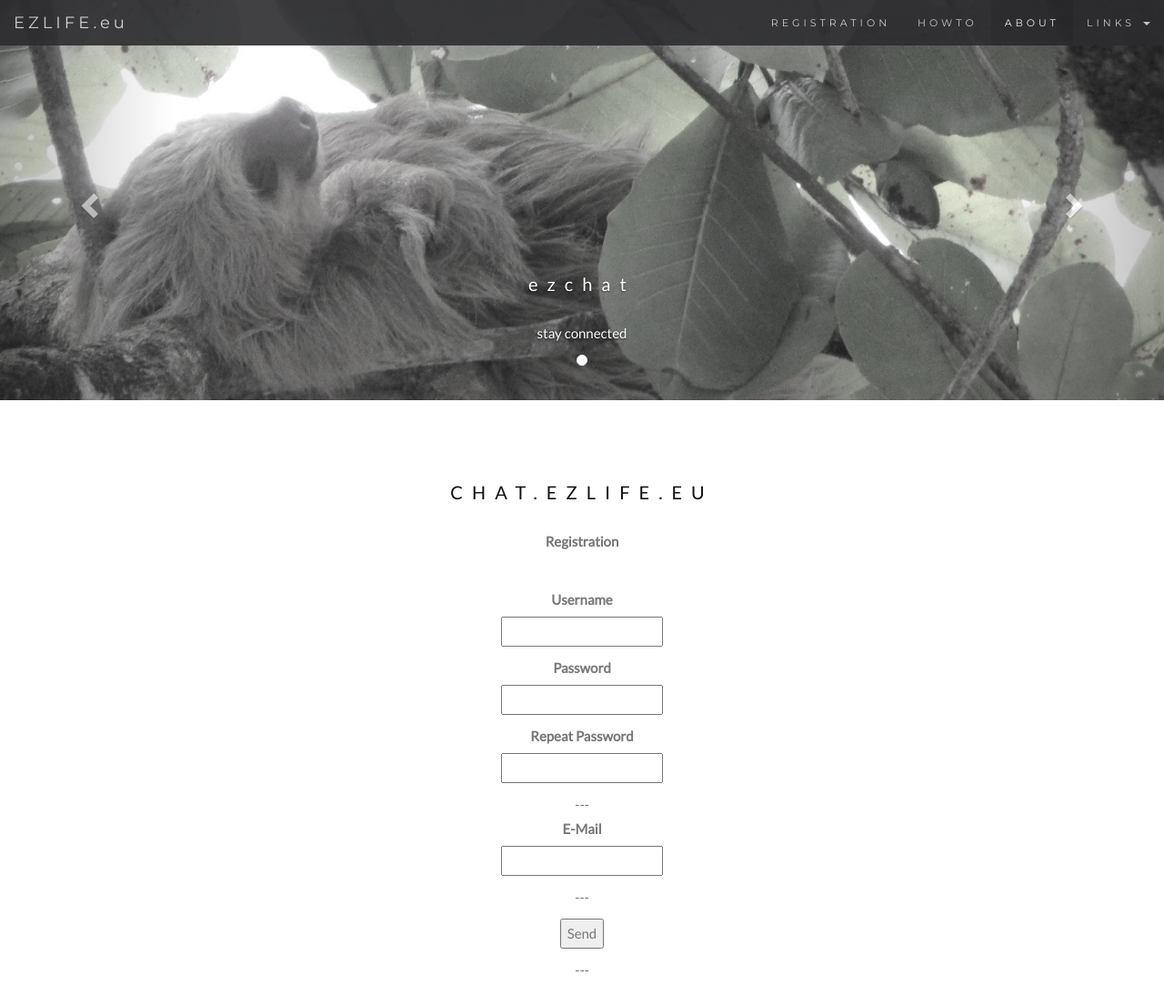
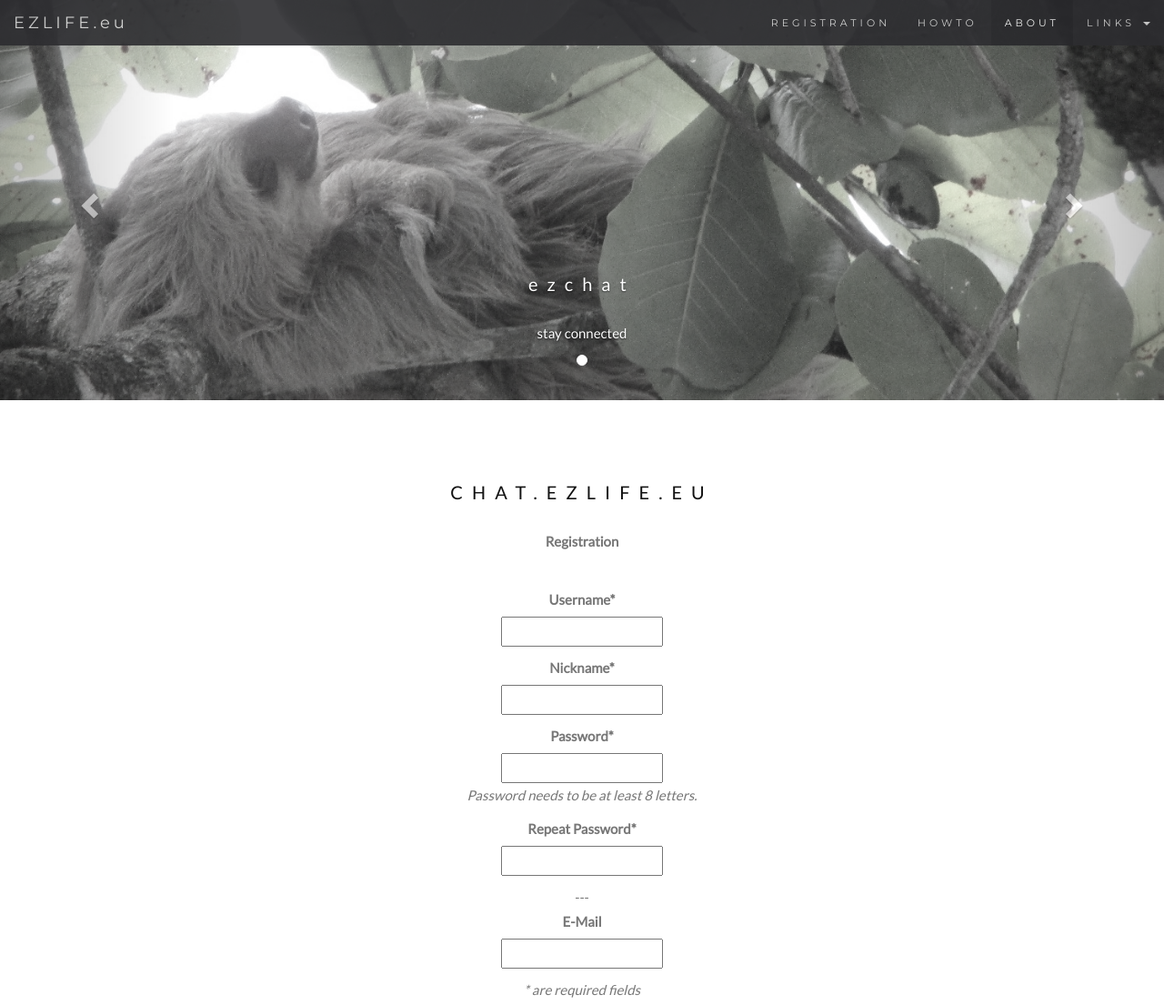
Before and after one commit to fjnalta/ezlife-old, a plain HTML site: page content/chat/chatRegistration.html in a window 1280 px wide. Shown: the top 1105 px of the page at 91% size. Drawn offline with nearby package versions, Linux system fonts and the light colour scheme.

Commit message:
implement nickname and dynamic captcha loading

```diff
--- a/content/chat/chatRegistration.html
+++ b/content/chat/chatRegistration.html
@@ -25,9 +25,9 @@
     <link href="../../css/style.css" rel="stylesheet" type="text/css">
 
     <!-- reCaptcha -->
-    <script src='https://www.google.com/recaptcha/api.js'></script>
+    <script src='https://www.google.com/recaptcha/api.js' async defer></script>
 </head>
-<body id="home" data-spy="scroll" data-target=".navbar" data-offset="50">
+<body id="home" data-spy="scroll" data-target=".navbar" data-offset="50" onload="loadCaptcha()">
 
 <nav class="navbar navbar-default navbar-fixed-top">
   <div class="container-fluid">
@@ -100,15 +100,20 @@
         <form>
         <div class="col-sm-12 text-center">
             <p>
-                <label for="username">Username</label><br>
+                <label for="username">Username*</label><br>
                 <input type="text" id="username" name="username"><br>
             </p>
             <p>
-                <label for="password">Password</label><br>
-                <input type="password" id="password" name="password" onchange="checkPasswordMatch();"><br>
+                <label for="nickname">Nickname*</label><br>
+                <input type="text" id="nickname" name="nickname"><br>
             </p>
             <p>
-                <label for="password">Repeat Password</label><br>
+                <label for="password">Password*</label><br>
+                <input type="password" id="password" name="password" onchange="checkPasswordMatch();"><br>
+                <i>Password needs to be at least 8 letters.</i>
+            </p>
+            <p>
+                <label for="password">Repeat Password*</label><br>
                 <input type="password" id="password2" name="password2"><br>
             </p>
             <div class="registrationFormAlert" id="divCheckPasswordMatch">---</div>
@@ -117,10 +122,10 @@
                 <input type="text" id="email" name="email"><br>
             </p>
             <!-- Captcha -->
-            <div class="g-recaptcha" data-sitekey="6LerExIUAAAAAFxTCbvdsNpOUrsXfxg7yqMniZQT" align="center"></div>
+            <div align="center" id="captcha"></div>
         </div>
 	    </form>
-        <p>---</p>
+        <p><i>* are required fields </i></p>
         <button onclick="registerUser()" margin-top="50px" type="submit" name="submit">Send</button>
         <p></p>
         <div class="registrationAlert" id="divCheckRegistration">---</div>
```
